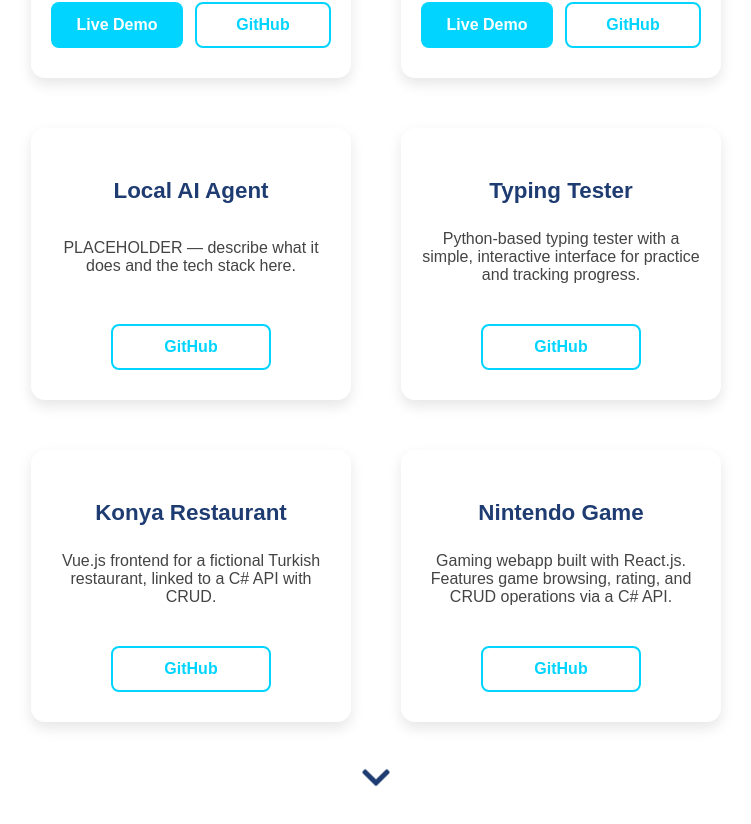
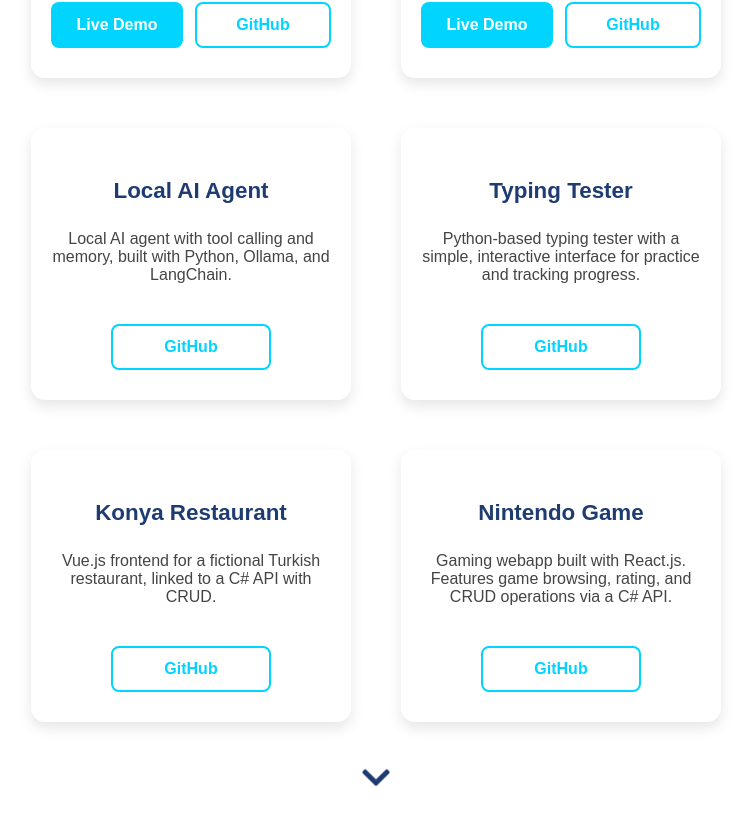
Before and after one commit to hamzas4011/personal-website, a React (Vite) app: page / in a window 1280 px wide. Shown: the part 3187-4011 px from the top of the page, without its empty margins (264-1015 px from the left). Built offline with nearby package versions, Linux system fonts and the light colour scheme.

Commit message:
updated the text

```diff
--- a/src/projectsData.js
+++ b/src/projectsData.js
@@ -25,7 +25,7 @@ const projects = [
   },
   {
     name: "Local AI Agent",
-    description: "PLACEHOLDER — describe what it does and the tech stack here.",
+    description: "Local AI agent with tool calling and memory, built with Python, Ollama, and LangChain.",
     liveLink: null,
     githubLink: "https://github.com/hamzas4011/local-agent",
   },
```
